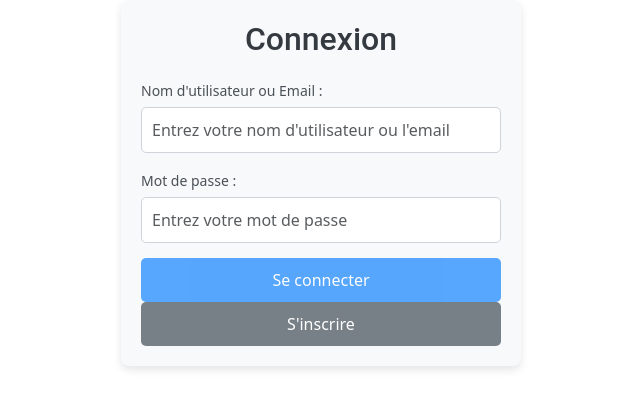
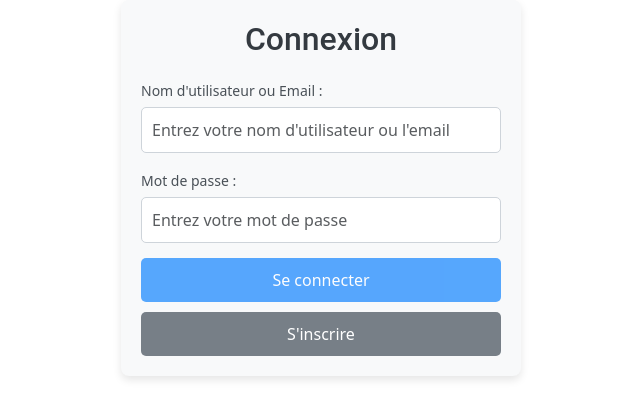
Before and after one commit to TibOwO/CyberGameFront, an Angular app: page /auth/login in a window 1280 px wide. Shown: the top 418 px of the page, without its empty margins (319-959 px from the left). Built offline with nearby package versions, Linux system fonts and the light colour scheme.

Commit message:
Ajout d'espace entre les boutons du formulaire

```diff
--- a/src/app/auth/login/login.component.css
+++ b/src/app/auth/login/login.component.css
@@ -63,6 +63,7 @@ input[type="password"]:focus {
 
 .btn-secondary {
   background-color: #777f87;
+  margin-top: 10px;
 }
 
 .btn-secondary:hover {
--- a/src/app/auth/register/register.component.css
+++ b/src/app/auth/register/register.component.css
@@ -63,6 +63,7 @@ input[type="password"]:focus {
 
 .btn-secondary {
   background-color: #777f87;
+  margin-top: 10px;
 }
 
 .btn-secondary:hover {
```
